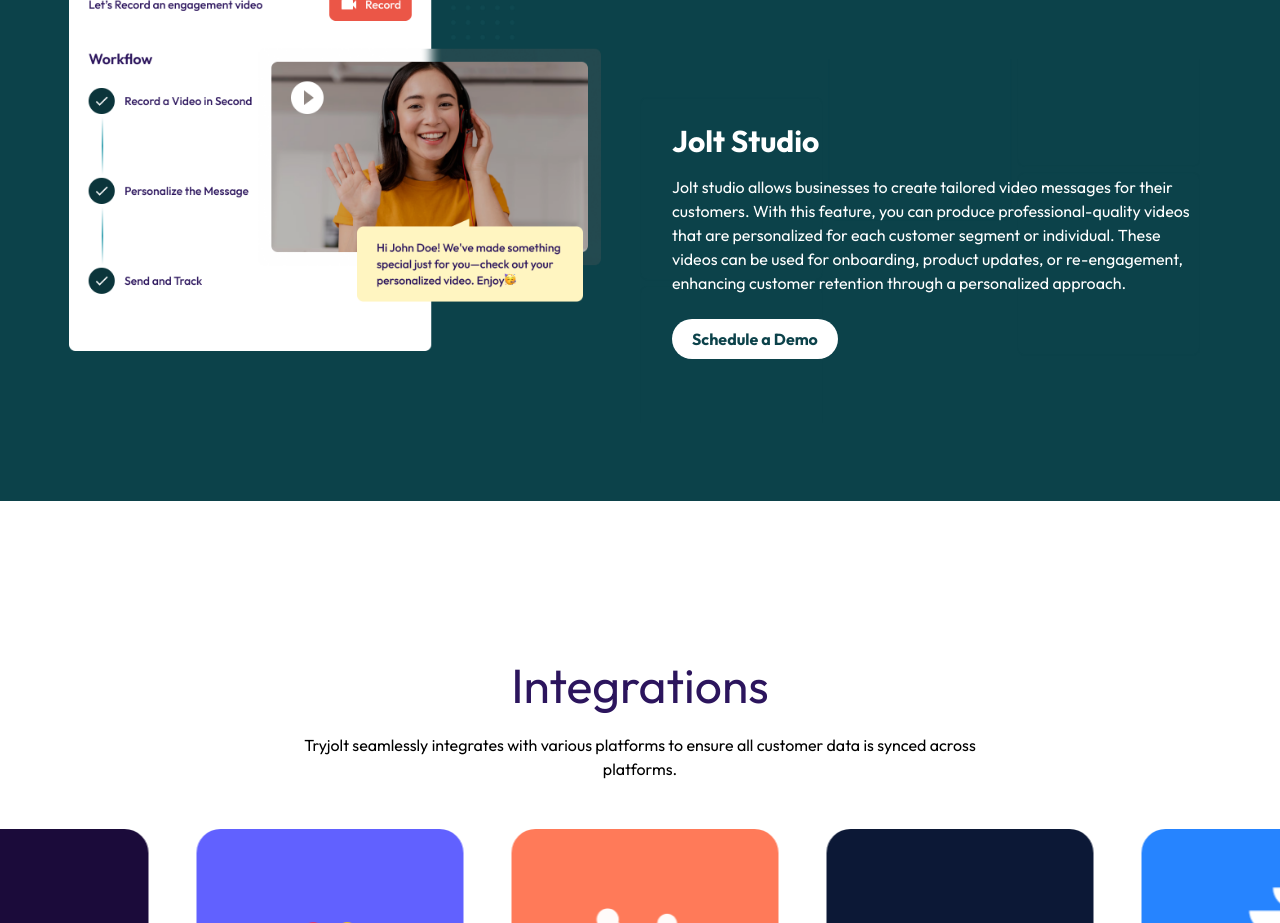
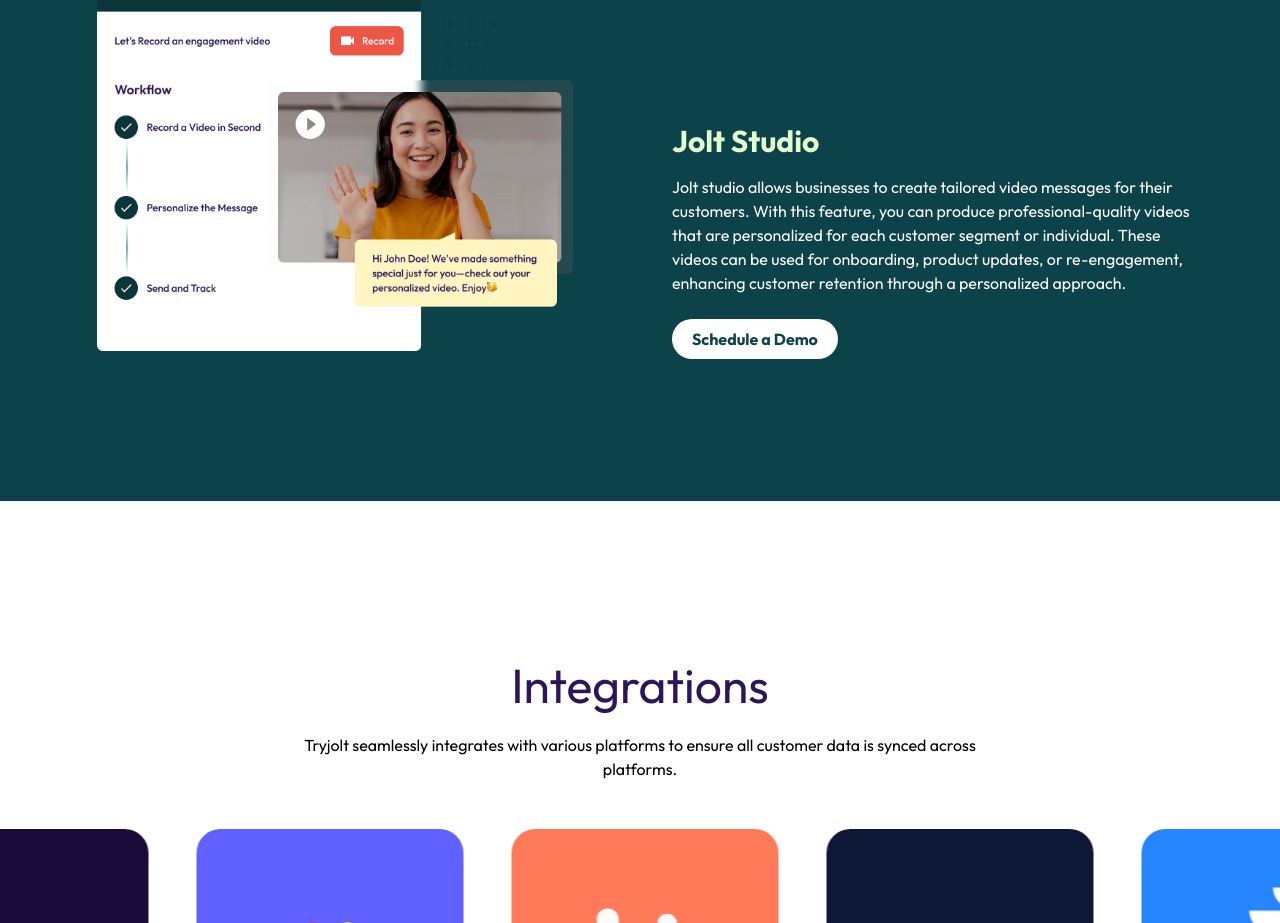
Before and after one commit to kunal-dd/tryjolt-website, a React (Create React App) app: page / in a window 1280 px wide. Shown: the part 3420-4343 px from the top of the page. Built offline with nearby package versions, Linux system fonts and the light colour scheme.

Commit message:
Update JoltStudioSection.js

```diff
--- a/src/Components/JoltStudioSection.js
+++ b/src/Components/JoltStudioSection.js
@@ -8,7 +8,7 @@
       <div className="container mx-auto px-20 relative">
         <div className="flex flex-wrap items-center">
           <div className="w-full md:w-1/2 relative pb-[100px]">
-            <div className="absolute left-[-50px] w-[calc(100%+50px)] top-0 bottom-[100px]">
+            <div className="absolute left-[-50px] w-[calc(100%+50px)] top-11 bottom-[100px]">
               <img
                 src={JoltStudio}
                 alt="Jolt Studio"
@@ -31,7 +31,7 @@
 
             <div className="relative z-10">
               {" "}
-              <h2 className="text-3xl font-bold mb-4 text-left">Jolt Studio</h2>
+              <h2 className="text-3xl font-bold mb-4 text-left text-[#E4FFCE]">Jolt Studio</h2>
               <p className="text-base mb-6 text-left">
                 Jolt studio allows businesses to create tailored video messages
                 for their customers. With this feature, you can produce
```
